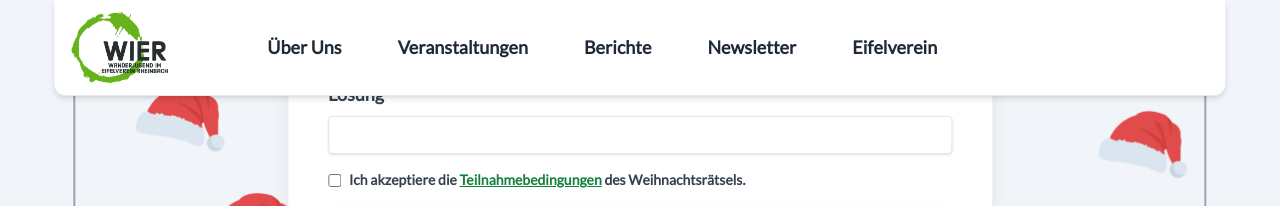
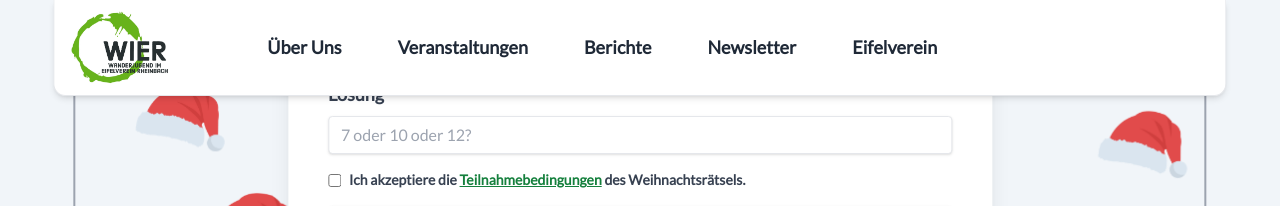
Before and after one commit to TobiasLueger/Jugend-Eifelverein-Website, a React (Vite) app: page /weihnachtsquiz in a window 1280 px wide. Both pictures are taken after a click on the button 109 px from the left and 916 px from the top of the page. Shown: the part 516-722 px from the top of the page. Built offline with nearby package versions, Linux system fonts and the light colour scheme; no server answers.

Commit message:
add placeholder

```diff
--- a/src/routes/christmasquiz.tsx
+++ b/src/routes/christmasquiz.tsx
@@ -206,7 +206,7 @@ const ChristmasQuiz: React.FC = () => {
 						<label className="text-lg mt-4">Email*</label>
 						<input type="email" name="from_email" onChange={handleInputEmail} required />
 						<label className="text-lg mt-4">Lösung*</label>
-						<input type="number" name="from_child" onChange={handleInputEntry} required />
+						<input type="number" placeholder="7 oder 10 oder 12?" name="from_child" onChange={handleInputEntry} required />
 						<div className="flex gap-2 items-center mt-4">
 							<input type="checkbox" id="checkbox_id" required />
 							<label htmlFor="checkbox_id" className="p-0 m-0">
```
